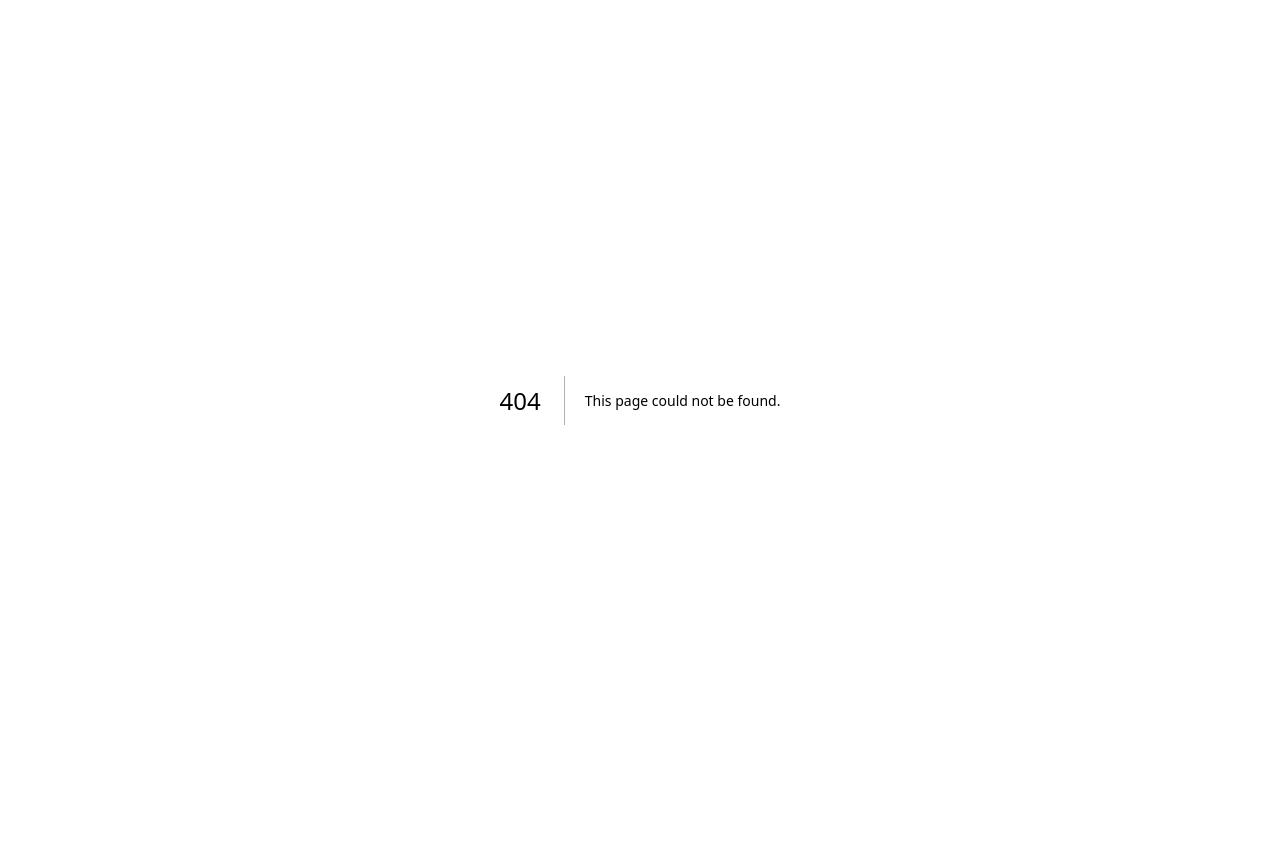
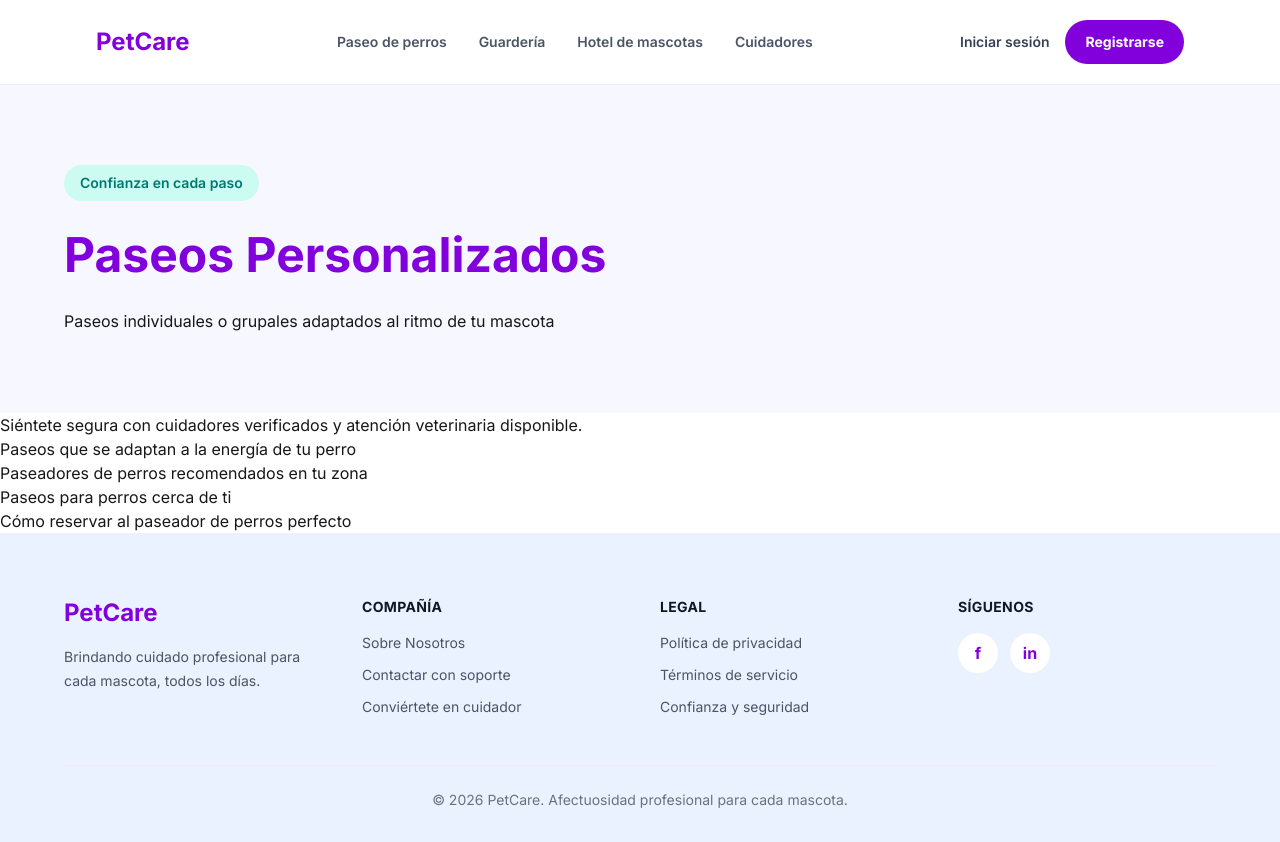
Before and after one commit to lainneker-kairos/pet_care136, a Next.js app in the folder frontend/: page /DogWalkingPage in a window 1280 px wide. Before the commit this address had no page. Before the commit the page ends 800 px from the top, so only its background shows below. Built offline with nearby package versions, Linux system fonts and the light colour scheme.

Commit message:
inicio view paseos

```diff
--- /dev/null
+++ b/frontend/src/app/DogWalkingPage/page.jsx
@@ -0,0 +1,59 @@
+import Navbar from "../../component/Navbar";
+import Footer from "../../component/Footer";
+
+export default function DogWalkingPage() {
+    return (
+        <>
+            <Navbar />
+            <main>
+                {/* Hero */}
+                <section className="bg-[#f7f8ff] px-8 py-20">
+                    <div className="mx-auto grid max-w-6xl grid-cols-1 items-center gap-16 md:grid-cols-2">
+
+                        {/* Lado izquierdo */}
+                        <div className="flex flex-col gap-6">
+                            <span className="w-fit rounded-full bg-teal-100 px-4 py-2 text-sm font-semibold text-teal-700">
+                                Confianza en cada paso
+                            </span>
+
+                            <h1 className="text-5xl font-bold leading-tight text-purple-700">
+                                Paseos Personalizados
+                            </h1>
+                            <p>Paseos individuales o grupales adaptados al ritmo de tu mascota</p>
+                        </div>
+                    </div>
+                </section>
+
+                {/* Trust bar */}
+                <section>
+                    <p>
+                        Siéntete segura con cuidadores verificados y atención veterinaria
+                        disponible.
+                    </p>
+                </section>
+
+                {/* Benefits */}
+                <section>
+                    <h2>Paseos que se adaptan a la energía de tu perro</h2>
+                </section>
+
+                {/* Recommended walkers */}
+                <section>
+                    <h2>Paseadores de perros recomendados en tu zona</h2>
+                </section>
+
+                {/* FAQ */}
+                <section>
+                    <h2>Paseos para perros cerca de ti</h2>
+                </section>
+
+                {/* How it works */}
+                <section>
+                    <h2>Cómo reservar al paseador de perros perfecto</h2>
+                </section>
+            </main>
+
+            <Footer />
+        </>
+    );
+}
--- a/frontend/src/component/navbar.jsx
+++ b/frontend/src/component/navbar.jsx
@@ -32,7 +32,7 @@ export default function Navbar() {
                 </Link>
 
                 <div className="hidden items-center gap-8 text-sm font-semibold text-gray-600 md:flex">
-                    <a href="#services" className="hover:text-purple-700">
+                    <a href="/DogWalkingPage" className="hover:text-purple-700">
                         Paseo de perros
                     </a>
                     <a href="#services" className="hover:text-purple-700">
```
